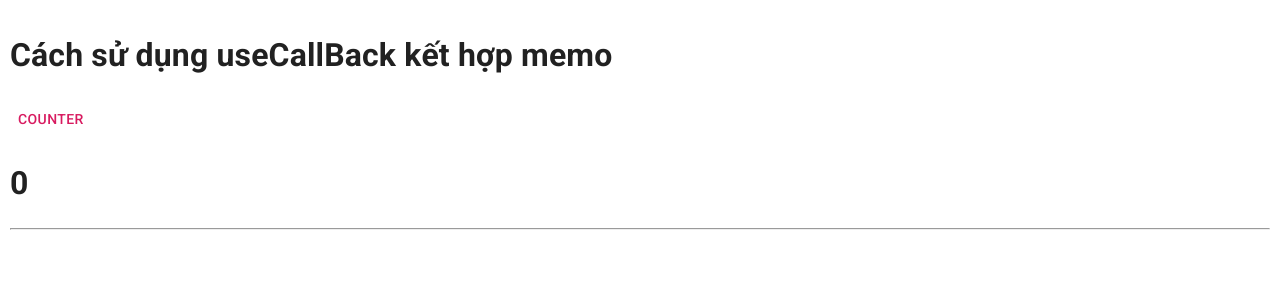
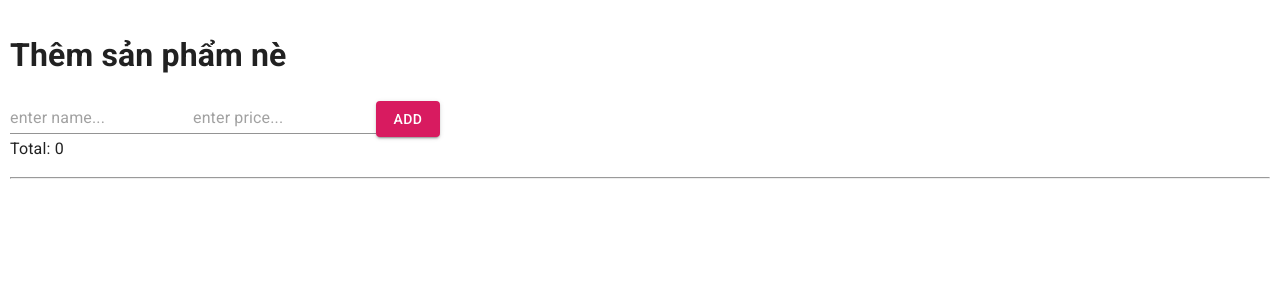
Before and after one commit to nqbao47/hook-learning, a React (Create React App) app: page / in a window 1280 px wide. Shown: the top 300 px of the page. Built offline with nearby package versions, Linux system fonts and the light colour scheme.

Commit message:
Hiểu về useMemo hook

```diff
--- a/src/App.js
+++ b/src/App.js
@@ -13,7 +13,7 @@ import Box from "@mui/material/Box";
 import LightModeIcon from "@mui/icons-material/LightMode";
 import DarkModeIcon from "@mui/icons-material/DarkMode";
 import SettingsBrightnessIcon from "@mui/icons-material/SettingsBrightness";
-import CallbackExample from "./components/memo/useCallBack";
+import AddProduct from "./components/useMemo/AddProduct";
 import { useState } from "react";
 import { useCallback } from "react";
 
@@ -99,18 +99,19 @@ function App() {
   // };
 
   // -- Ví dụ memo()/ useCallBack()
-  const [count, setCount] = useState(0);
+  // const [count, setCount] = useState(0);
 
-  const handleIncrease = useCallback(() => {
-    setCount((prev) => prev + 1);
-  }, []);
+  // const handleIncrease = useCallback(() => {
+  //   setCount((prev) => prev + 1);
+  // }, []);
 
   return (
     <>
       <div style={{ padding: "10px" }}>
+        <AddProduct />
         {/* // -- Ví dụ memo/callback */}
-        <CallbackExample onIncrease={handleIncrease} />
-        <h1>{count}</h1>
+        {/* <CallbackExample onIncrease={handleIncrease} />
+        <h1>{count}</h1> */}
         {/* <Button
           variant="contained"
           onClick={handleButtonClick}
--- /dev/null
+++ b/src/components/useMemo/AddProduct.js
@@ -0,0 +1,80 @@
+/**
+ * Sử dụng useMemo để khắc phục tính toán lại logic
+ * Sử dụng useRef để auto focus vào input sau khi đã submit
+ * ! Đối với Material UI thì thẻ Input sử dụng inputRef thay vì ref
+ */
+
+import { Input, Button } from "@mui/material";
+import { useMemo, useRef, useState } from "react";
+
+function AddProduct() {
+  const [name, setName] = useState("");
+  const [price, setPrice] = useState("");
+  const [products, setProducts] = useState([]);
+
+  // auto focus vào input
+  const nameRef = useRef();
+
+  const handleFocus = () => {
+    nameRef.current && nameRef.current.focus();
+  };
+
+  const handleSubmit = () => {
+    setProducts([
+      ...products,
+      {
+        name,
+        price: parseInt(price),
+      },
+    ]);
+    setName("");
+    setPrice("");
+
+    handleFocus();
+  };
+
+  // Tính tổng sử dụng reduce(), Nhưng sử dụng cách này thì sẽ bị tính toán lại khi input có thay đổi
+  //   const total = products.reduce((result, prod) => result + prod.price, 0);
+
+  // Khắc phục bằng cách sử dụng useMemo
+  const total = useMemo(() => {
+    const result = products.reduce((result, prod) => {
+      return result + prod.price;
+    }, 0);
+    return result;
+  }, [products]);
+
+  return (
+    <>
+      <h1>Thêm sản phẩm nè</h1>
+      <Input
+        inputRef={nameRef}
+        value={name}
+        placeholder="enter name..."
+        onChange={(e) => setName(e.target.value)}
+      />
+      <Input
+        value={price}
+        placeholder="enter price..."
+        onChange={(e) => setPrice(e.target.value)}
+      />
+      <Button
+        variant="contained"
+        onClick={handleSubmit}
+      >
+        Add
+      </Button>
+      <br />
+      Total: {total}
+      <ul>
+        {products.map((product, index) => (
+          <li key={index}>
+            {product.name} - {product.price}
+          </li>
+        ))}
+      </ul>
+    </>
+  );
+}
+
+export default AddProduct;
```
Also changed, not shown: src/components/useMemo/doc.md (added, +2 -0 lines).
